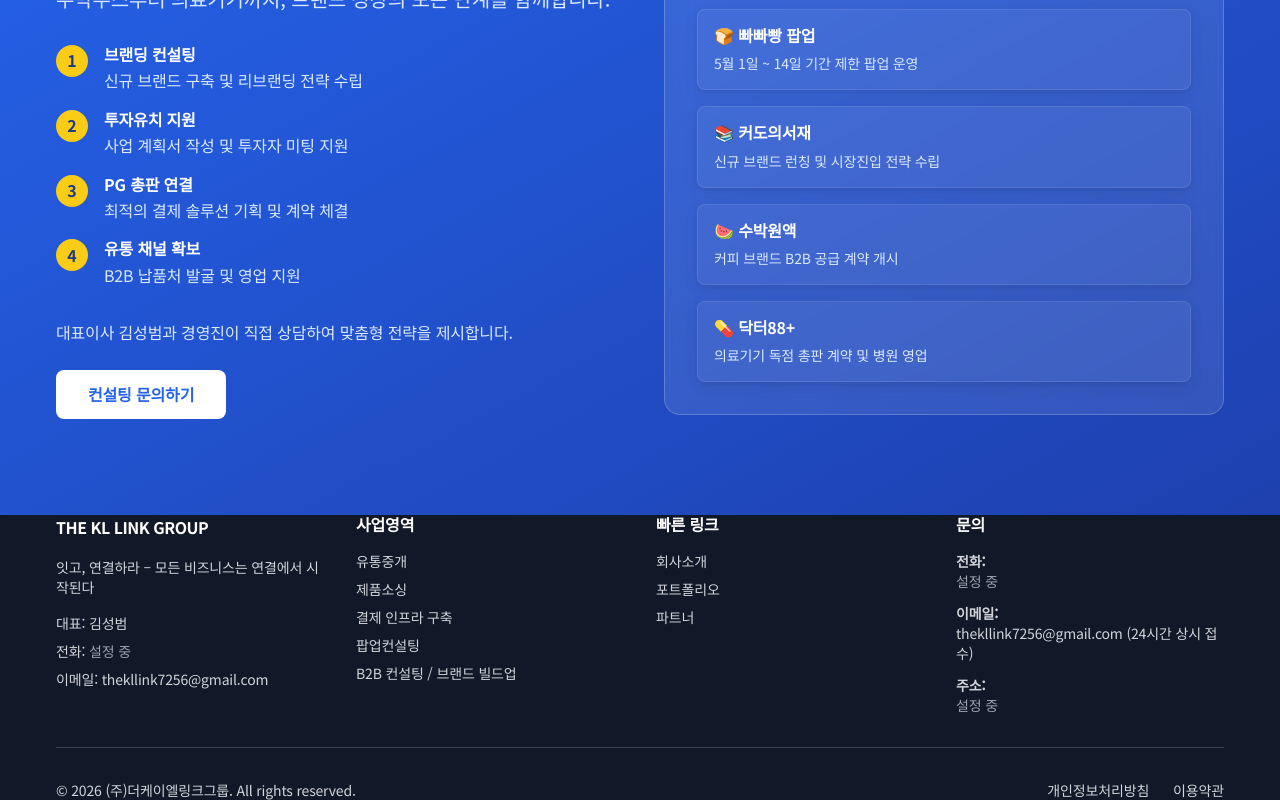
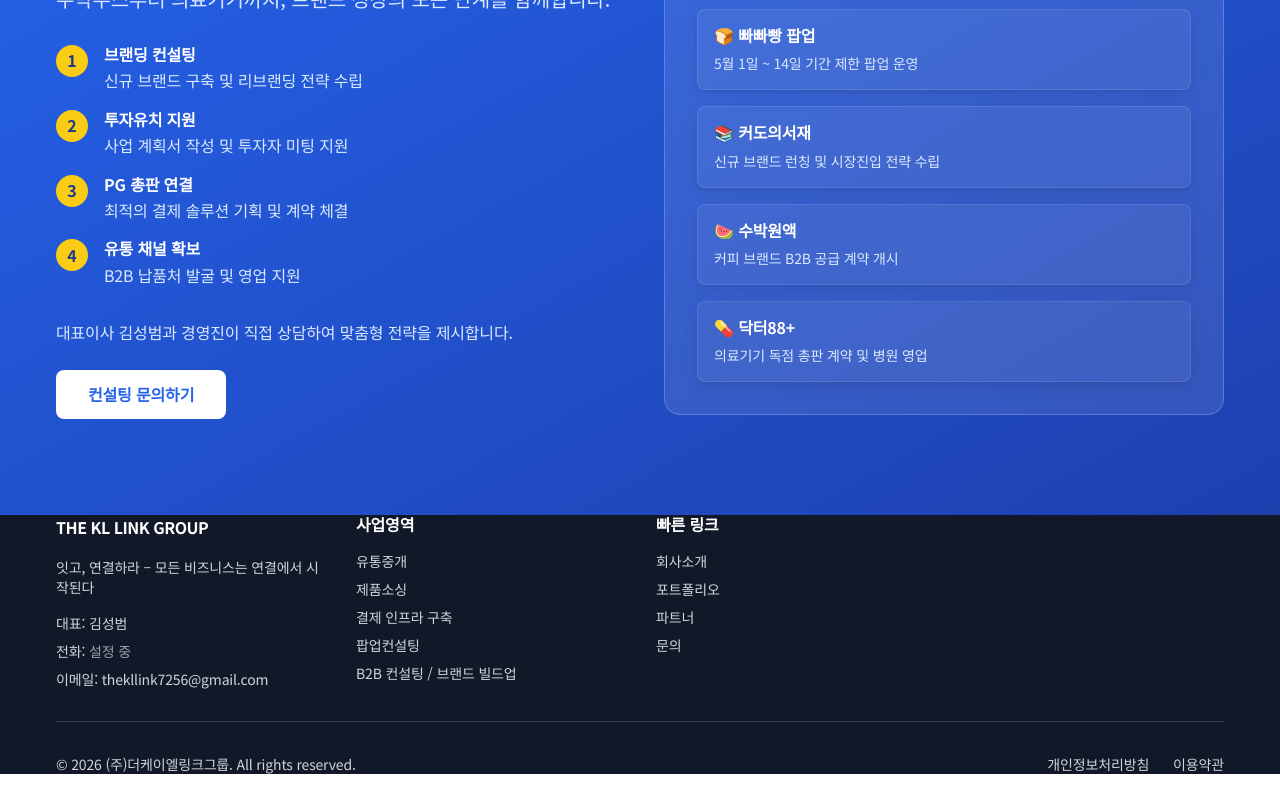
Before and after one commit to longbe00-mj/hompage_kl, a Next.js app: page / in a window 1280 px wide. Shown: the part 6643-7443 px from the top of the page. After the commit the page ends 7417 px from the top, so only its background shows below. Built offline with nearby package versions, Linux system fonts and the light colour scheme.

Commit message:
refactor: move contact link from contact section to quick links in footer

```diff
--- a/src/components/layout/Footer.tsx
+++ b/src/components/layout/Footer.tsx
@@ -56,29 +56,12 @@
                   파트너
                 </Link>
               </li>
+              <li>
+                <Link href="/contact" className="hover:text-white transition-colors">
+                  문의
+                </Link>
+              </li>
             </ul>
-          </div>
-
-          {/* 문의 */}
-          <div>
-            <h4 className="text-white font-semibold mb-4">문의</h4>
-            <div className="text-sm space-y-3">
-              <p>
-                <strong>전화:</strong><br />
-                <span className="text-gray-400">설정 중</span>
-              </p>
-              <p>
-                <strong>이메일:</strong><br />{companyInfo.email} (24시간 상시 접수)
-              </p>
-              <p>
-                <strong>주소:</strong><br />
-                {companyInfo.address ? (
-                  <>본사 주소<br />{companyInfo.address}</>
-                ) : (
-                  <span className="text-gray-400">설정 중</span>
-                )}
-              </p>
-            </div>
           </div>
         </div>
 
```
